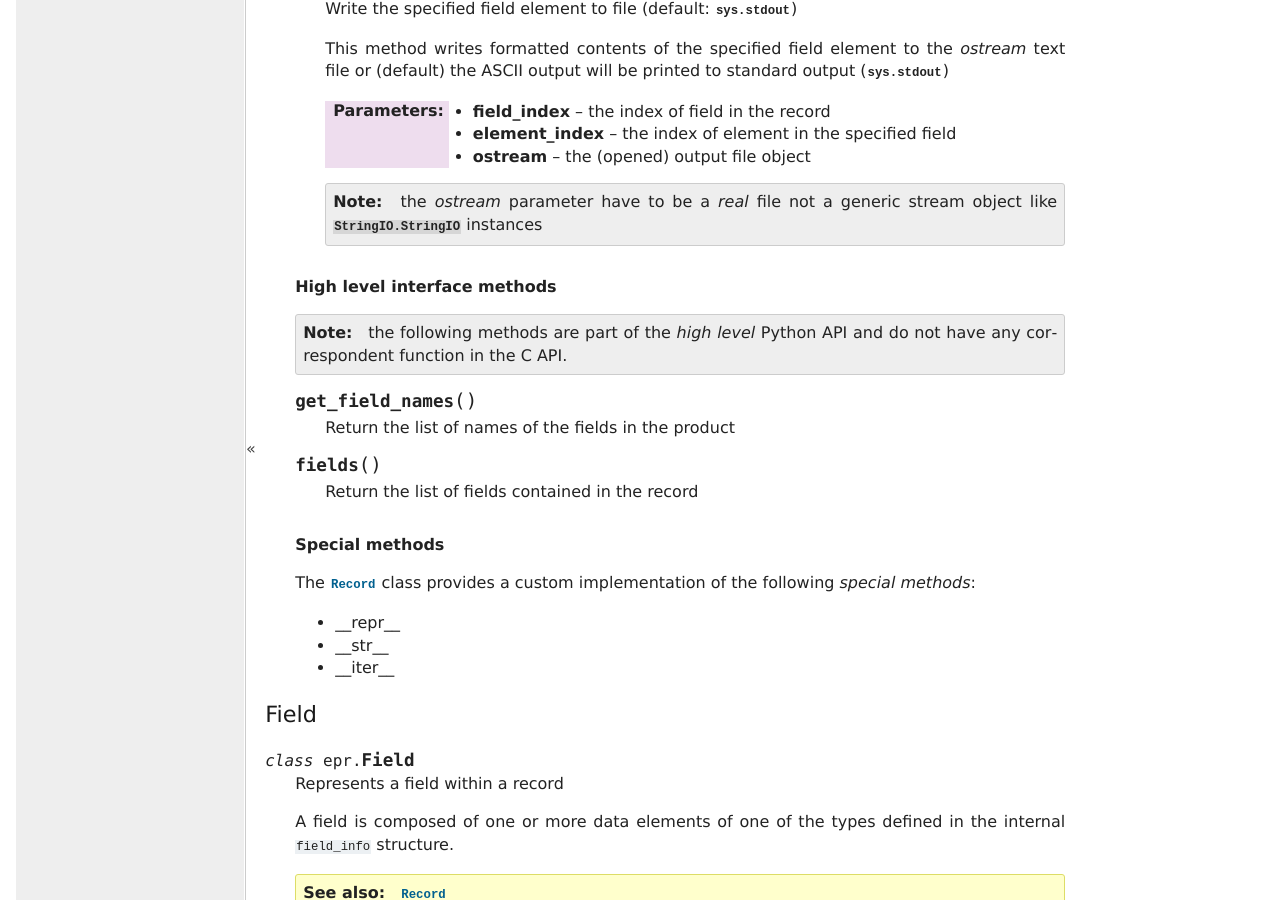
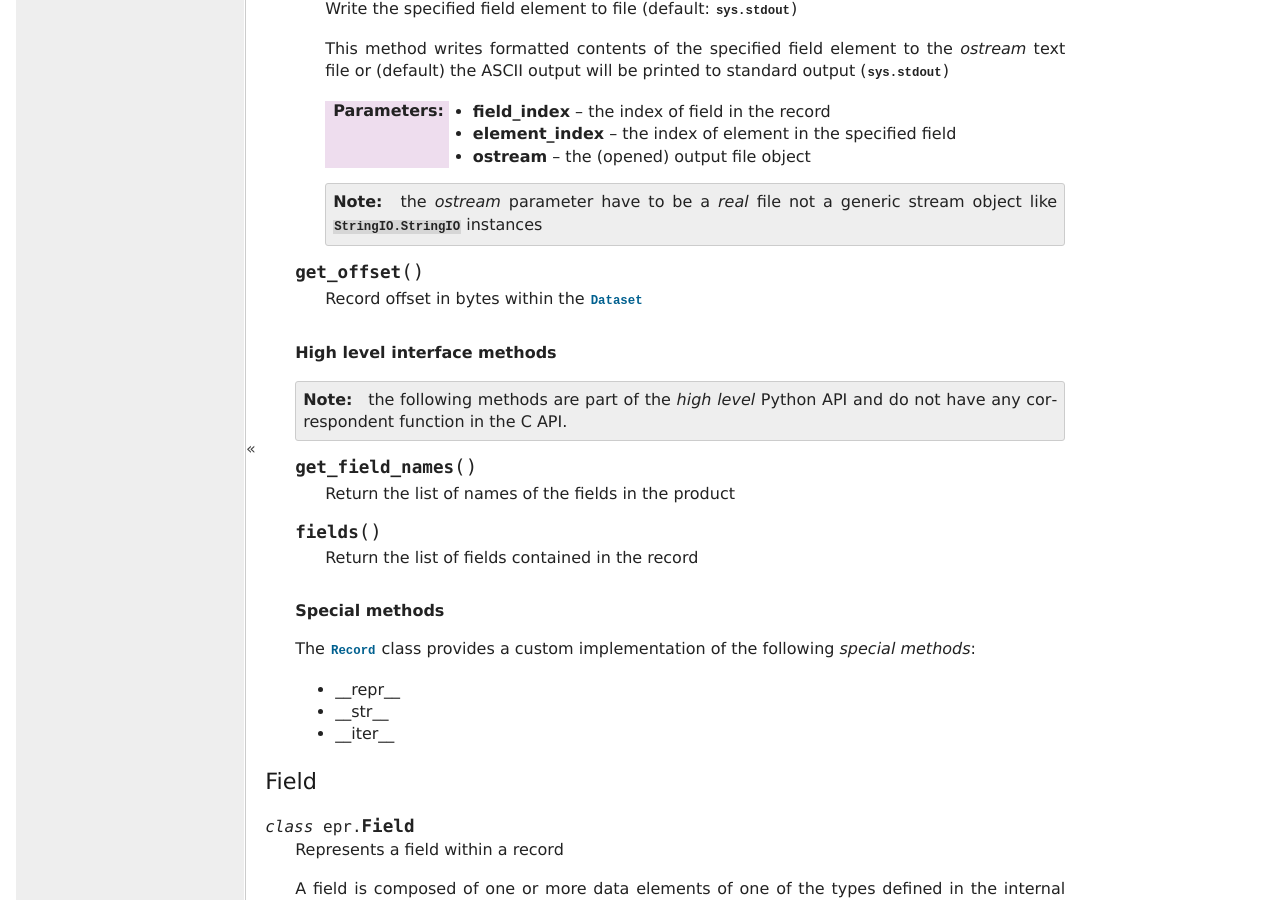
Before and after one commit to avalentino/pyepr, a Sphinx documentation site: the page built from doc/reference.txt, in a window 1280 px wide and 900 px high, scrolled down 6649 px. Built offline with Sphinx 7.4.7, drawn with Linux system fonts in a browser that asks for light colours; formulas are drawn with MathJax 3; some of the changed text lies outside the part shown.

Commit message:
The _offset private property has been converted into a public method named get_offset

```diff
--- a/doc/NEWS.txt
+++ b/doc/NEWS.txt
@@ -22,8 +22,8 @@
 * new :attr:`epr.Record.tot_size` and :attr:`epr.Field.tot_size` properties
   returning the total size in bytes of the :class:`epr.Record` and
   :class:`epr.Field` respectively
-* added support for some low level feature: *_magic* attribute,
-  :meth:`epr.Record._offset` and :meth:`epr.Field._offset` methods
+* added support for some low level feature: *_magic* private attribute,
+  :meth:`epr.Record.get_offset` and :meth:`epr.Field.get_offset` methods
 * use generator expression for `__iter__` special methods
 * the *index* parameter of the :meth:`epr.Dataset.read_record` method is
   now optional (defaults to zero)
--- a/doc/reference.txt
+++ b/doc/reference.txt
@@ -479,6 +479,11 @@
          instances
 
 
+   .. method:: get_offset
+
+      Record offset in bytes within the :class:`Dataset`
+
+
    .. rubric:: High level interface methods
 
    .. note::
@@ -595,6 +600,11 @@
          the *ostream* parameter have to be a *real* file not
          a generic stream object like :class:`StringIO.StringIO`
          instances
+
+
+   .. method:: get_offset
+
+      Field offset in bytes within the :class:`Record`
 
 
    .. rubric:: Special methods
```
Also changed, not shown: 2 other files.
